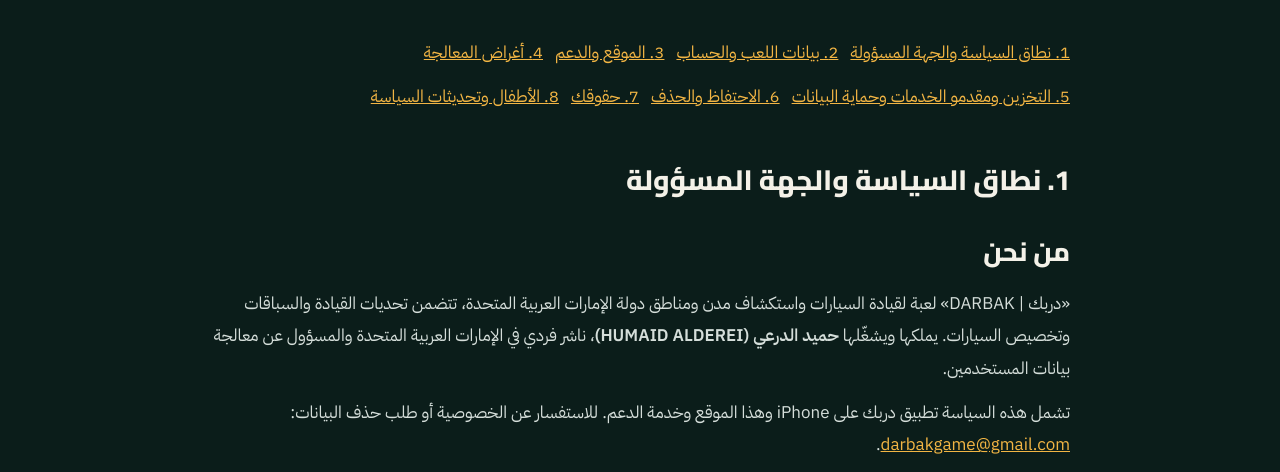
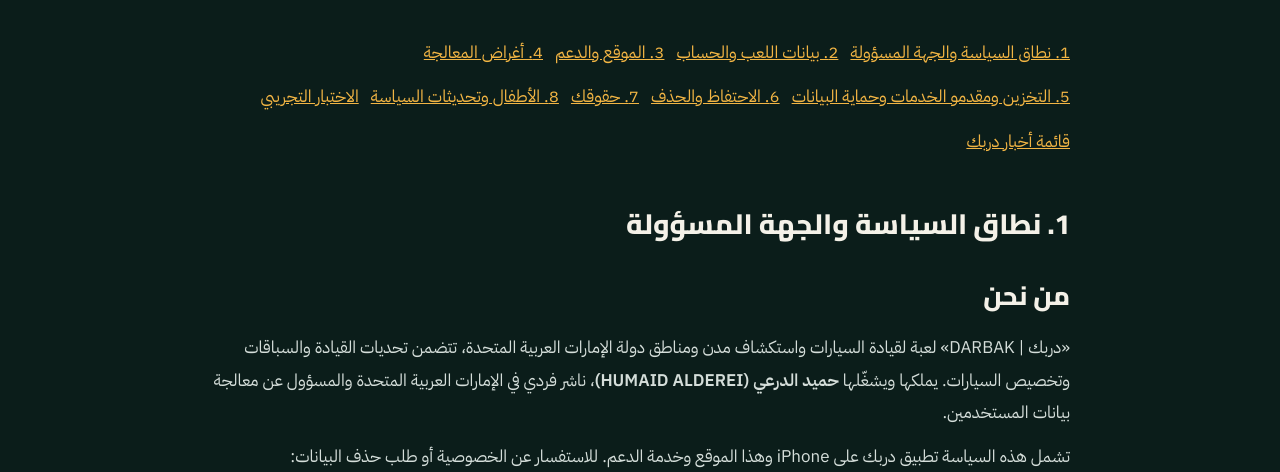
Before and after one commit to darbakgame/darbak-website, a plain HTML site: page privacy.html in a window 1280 px wide. Shown: the part 328-800 px from the top of the page. Drawn offline with Linux system fonts and the light colour scheme.

Commit message:
Add bilingual DARBAK beta testing and news-list privacy disclosures

```diff
--- a/privacy.html
+++ b/privacy.html
@@ -52,7 +52,7 @@ a{color:#F2B544}a:hover{color:#FFD27A}
 <p style="margin: 0">توضح هذه السياسة البيانات التي تعالجها لعبة «دربك» (DARBAK UAE) على iPhone، ولماذا، ومع من نشاركها، وكيف تحذف حسابك.</p>
 </div>
 
-<nav aria-label="محتويات السياسة" style="display:flex;flex-wrap:wrap;gap:12px"><a href="#policy-1">1. نطاق السياسة والجهة المسؤولة</a><a href="#policy-2">2. بيانات اللعب والحساب</a><a href="#policy-3">3. الموقع والدعم</a><a href="#policy-4">4. أغراض المعالجة</a><a href="#policy-5">5. التخزين ومقدمو الخدمات وحماية البيانات</a><a href="#policy-6">6. الاحتفاظ والحذف</a><a href="#policy-7">7. حقوقك</a><a href="#policy-8">8. الأطفال وتحديثات السياسة</a></nav>
+<nav aria-label="محتويات السياسة" style="display:flex;flex-wrap:wrap;gap:12px"><a href="#policy-1">1. نطاق السياسة والجهة المسؤولة</a><a href="#policy-2">2. بيانات اللعب والحساب</a><a href="#policy-3">3. الموقع والدعم</a><a href="#policy-4">4. أغراض المعالجة</a><a href="#policy-5">5. التخزين ومقدمو الخدمات وحماية البيانات</a><a href="#policy-6">6. الاحتفاظ والحذف</a><a href="#policy-7">7. حقوقك</a><a href="#policy-8">8. الأطفال وتحديثات السياسة</a><a href="#beta">الاختبار التجريبي</a><a href="#news">قائمة أخبار دربك</a></nav>
 <section id="policy-1" style="display:flex;flex-direction:column;gap:20px;scroll-margin-top:24px"><h2 style="margin:0;font-family:Cairo,sans-serif;font-size:28px;color:#F4F1E8">1. نطاق السياسة والجهة المسؤولة</h2><section id="who" style="display: flex; flex-direction: column; gap: 12px; scroll-margin-top: 24px">
 <h3 style="margin: 0; font-family: Cairo, sans-serif; font-size: 26px; color: #F4F1E8">من نحن</h3>
 <p style="margin: 0">«دربك | DARBAK» لعبة لقيادة السيارات واستكشاف مدن ومناطق دولة الإمارات العربية المتحدة، تتضمن تحديات القيادة والسباقات وتخصيص السيارات. يملكها ويشغّلها <strong>حميد الدرعي (HUMAID ALDEREI)</strong>، ناشر فردي في الإمارات العربية المتحدة والمسؤول عن معالجة بيانات المستخدمين.</p><p style="margin: 0">تشمل هذه السياسة تطبيق دربك على iPhone وهذا الموقع وخدمة الدعم. للاستفسار عن الخصوصية أو طلب حذف البيانات: <a href="mailto:darbakgame@gmail.com">darbakgame@gmail.com</a>.</p>
@@ -142,6 +142,8 @@ a{color:#F2B544}a:hover{color:#FFD27A}
 <h3 style="margin: 0; font-family: Cairo, sans-serif; font-size: 26px; color: #F4F1E8">التعديلات</h3>
 <p style="margin: 0">عند تغيير هذه السياسة نحدّث تاريخ «آخر تحديث» أعلاه، ونبلغك داخل اللعبة إذا كان التغيير جوهرياً.</p>
 </section></section>
+<section id="beta" style="display:flex;flex-direction:column;gap:16px;scroll-margin-top:24px"><h2 style="margin:0;font-family:Cairo,sans-serif;font-size:28px;color:#F4F1E8">الاختبار التجريبي</h2><p>لا يوفر هذا الموقع حالياً نموذجاً للتسجيل في اختبار تجريبي أو لجمع بيانات المتقدمين للاختبار. إذا أرسلت استفساراً عن تجربة دربك إلى <a href="mailto:darbakgame@gmail.com">darbakgame@gmail.com</a>، نعالج بريدك ومحتوى رسالتك ضمن مراسلات الدعم الموضّحة في هذه السياسة. لا ترسل كلمة مرور Apple أو Google أو أي رمز تحقق.</p><p>إذا أُتيح التسجيل للاختبار لاحقاً، سيُوضّح إشعار التسجيل البيانات المطلوبة والغرض منها والجهات التي تتلقاها وفترة الاحتفاظ بها وشروط الأهلية قبل إرسالها. مراسلة الدعم وحدها لا تعني قبولك في الاختبار أو اشتراكك في رسائل تسويقية.</p></section>
+<section id="news" style="display:flex;flex-direction:column;gap:16px;scroll-margin-top:24px"><h2 style="margin:0;font-family:Cairo,sans-serif;font-size:28px;color:#F4F1E8">قائمة أخبار دربك</h2><p>لا يوفر الموقع حالياً نموذج اشتراك في قائمة أخبار، ولا يتضمن تكاملاً مع Kit أو خدمة قائمة بريدية مماثلة. لا نضيف مراسلي الدعم تلقائياً إلى قائمة تسويقية.</p><p>إذا أُتيحت قائمة أخبار لاحقاً، سيُوضّح عند التسجيل مزوّد الخدمة والبيانات المستخدمة وأغراضها وطريقة إلغاء الاشتراك، مع طلب الموافقة اللازمة. للاستفسار عن مراسلاتك الحالية أو طلب حذفها، تواصل عبر <a href="mailto:darbakgame@gmail.com">darbakgame@gmail.com</a>.</p></section>
 </main>
 
 <footer style="border-top: 1px solid #1F3F39">
```
Also changed, not shown: privacy-en.html (+3 -1 lines).
